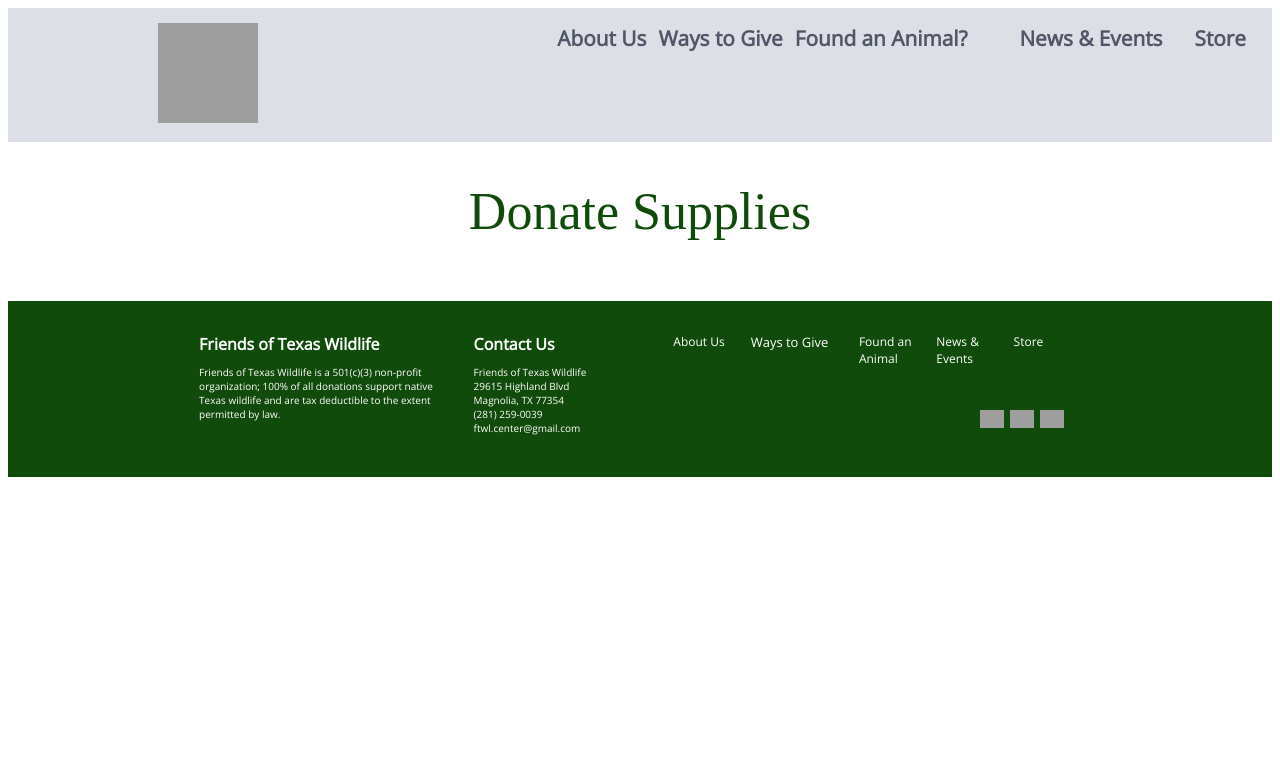
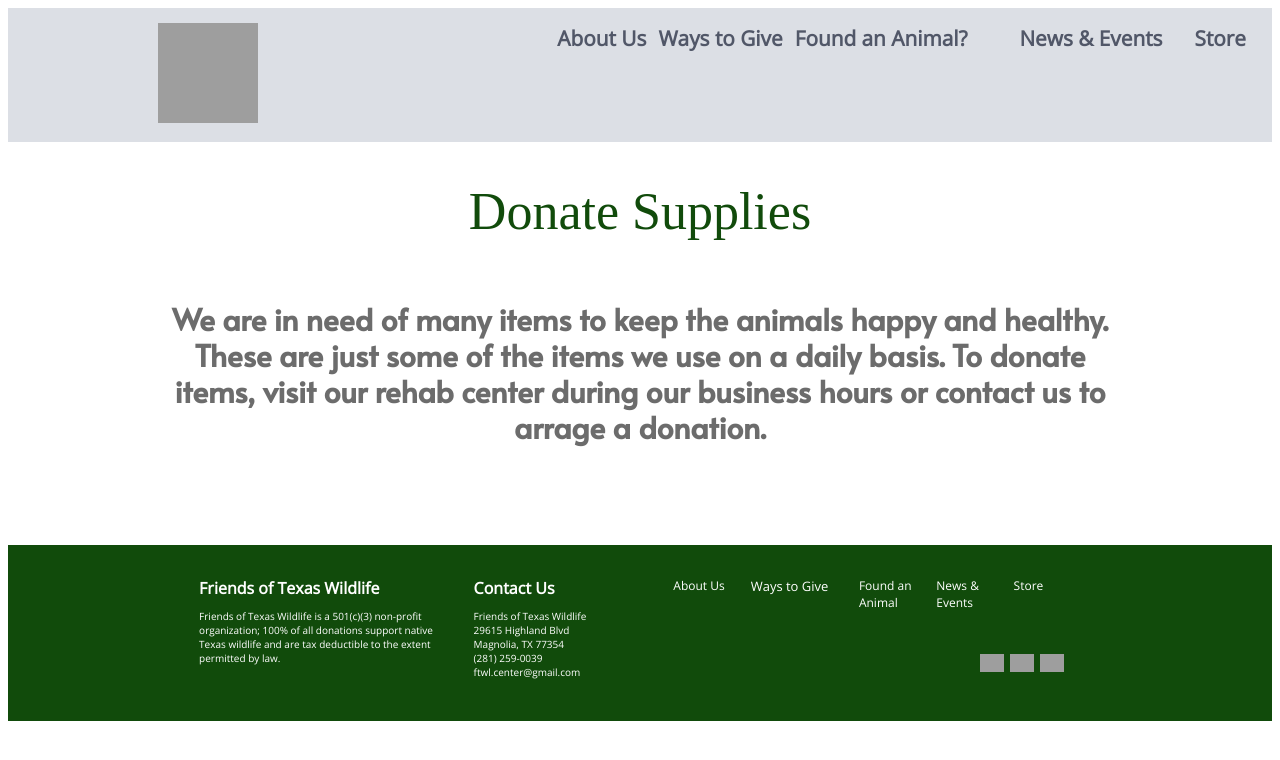
Before and after one commit to rice-apps/ftwl2019, a Next.js app: page /donate-supplies in a window 1280 px wide. Shown: the top 760 px of the page. Built offline with nearby package versions, Linux system fonts and the light colour scheme; grey boxes are pictures that could not be loaded; a web font is replaced by a local one.

Commit message:
add page for donate supplies

```diff
--- /dev/null
+++ b/components/donate-supplies/DonateSupplies.js
@@ -0,0 +1,12 @@
+import Title from '../util/Title';
+import BigText from '../util/BigText';
+
+function DonateSuppliesBody() {
+  return (
+    <div>
+      <BigText body="We are in need of many items to keep the animals happy and healthy. These are just some of the items we use on a daily basis. To donate items, visit our rehab center during our business hours or contact us to arrage a donation."></BigText>
+    </div>
+  );
+}
+
+export default DonateSuppliesBody;
--- a/components/navbar/Navbar.json
+++ b/components/navbar/Navbar.json
@@ -1,8 +1,10 @@
 {
-    "navbar_headers": [{
+  "navbar_headers": [
+    {
       "name": "About Us",
-            "to" : "/aboutus",
-            "subheaders": [{
+      "to": "/aboutus",
+      "subheaders": [
+        {
           "name": "Education and Community Outreach",
           "to": "/education-and-outreach"
         },
@@ -19,7 +21,8 @@
     {
       "name": "Ways to Give",
       "to": "/waystogive",
-            "subheaders": [{
+      "subheaders": [
+        {
           "name": "Volunteer",
           "to": "/volunteer"
         },
@@ -33,7 +36,7 @@
         },
         {
           "name": "Donate Supplies",
-                    "to": "/events/calendar"
+          "to": "/donate-supplies"
         },
         {
           "name": "Support Us While Shopping",
@@ -44,7 +47,8 @@
     {
       "name": "Found an Animal?",
       "to": "/foundanimal",
-            "subheaders": [{
+      "subheaders": [
+        {
           "name": "Rabbits",
           "to": "/found-animal/bunny"
         },
@@ -65,7 +69,8 @@
     {
       "name": "News & Events",
       "to": "/events",
-            "subheaders": [{
+      "subheaders": [
+        {
           "name": "Upcoming Events",
           "to": "/events"
         },
--- a/pages/donate-supplies.js
+++ b/pages/donate-supplies.js
@@ -1,12 +1,14 @@
-import Navbar from '../components/navbar/Navbar.js'
-import Footer from '../components/footer/Footer.js'
-import Title from '../components/util/Title.js'
+import Navbar from '../components/navbar/Navbar.js';
+import Footer from '../components/footer/Footer.js';
+import Title from '../components/util/Title.js';
+import DonateSuppliesBody from '../components/donate-supplies/DonateSupplies';
 
 function DonateSupplies() {
   return (
     <div>
       <Navbar></Navbar>
       <Title title="Donate Supplies"></Title>
+      <DonateSuppliesBody />
       <Footer></Footer>
     </div>
   );
```
Also changed, not shown: components/donate-supplies/DonateSupplies.css (added). Lines whose indentation alone changed are shown as unchanged.
